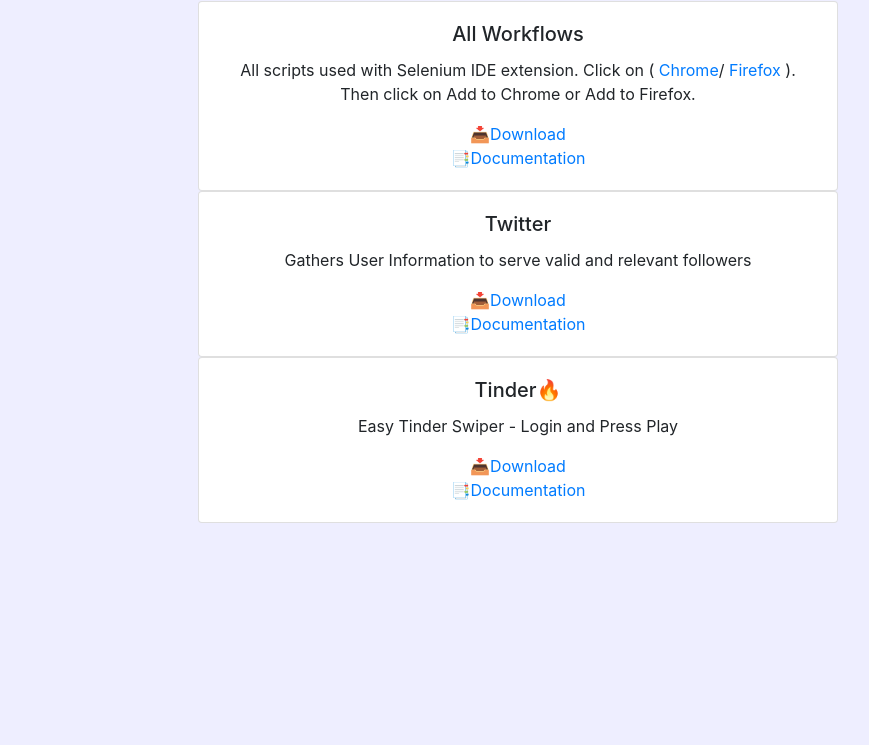
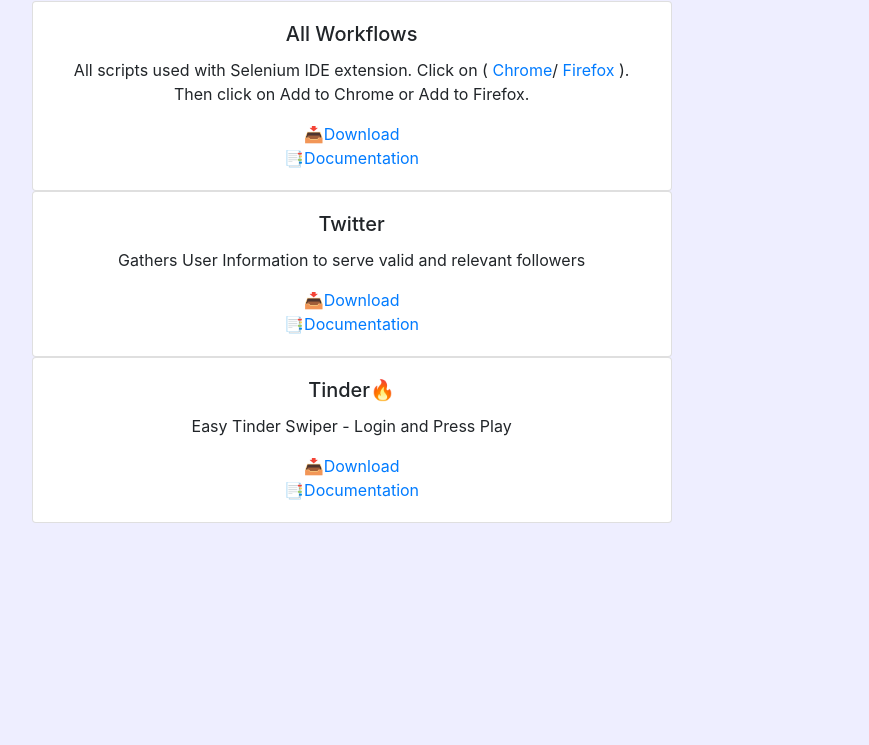
Before and after one commit to CharlesCreativeContent/twitterBot, a website: page public/home/index.html in a window 1280 px wide. Shown: the part 55-800 px from the top of the page, without its empty margins (122-991 px from the left). Drawn offline with nearby package versions, Linux system fonts and the light colour scheme; no server answers; files whose address does not match are found by name.

Commit message:
Update style.css

```diff
--- a/public/home/style.css
+++ b/public/home/style.css
@@ -16,7 +16,7 @@
 
 .card{
 width: 50vw;
-  margin-left: 25vw;
+  float: left;
 }
 
 }
```
